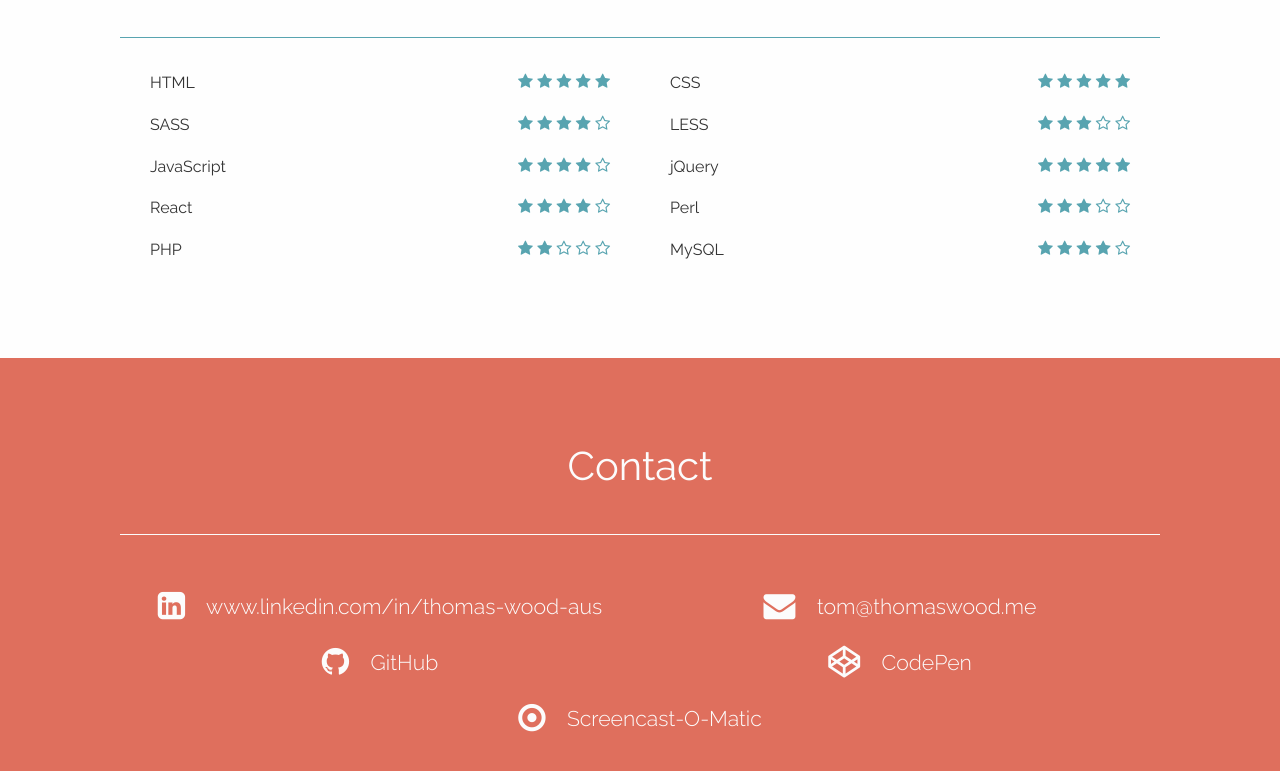
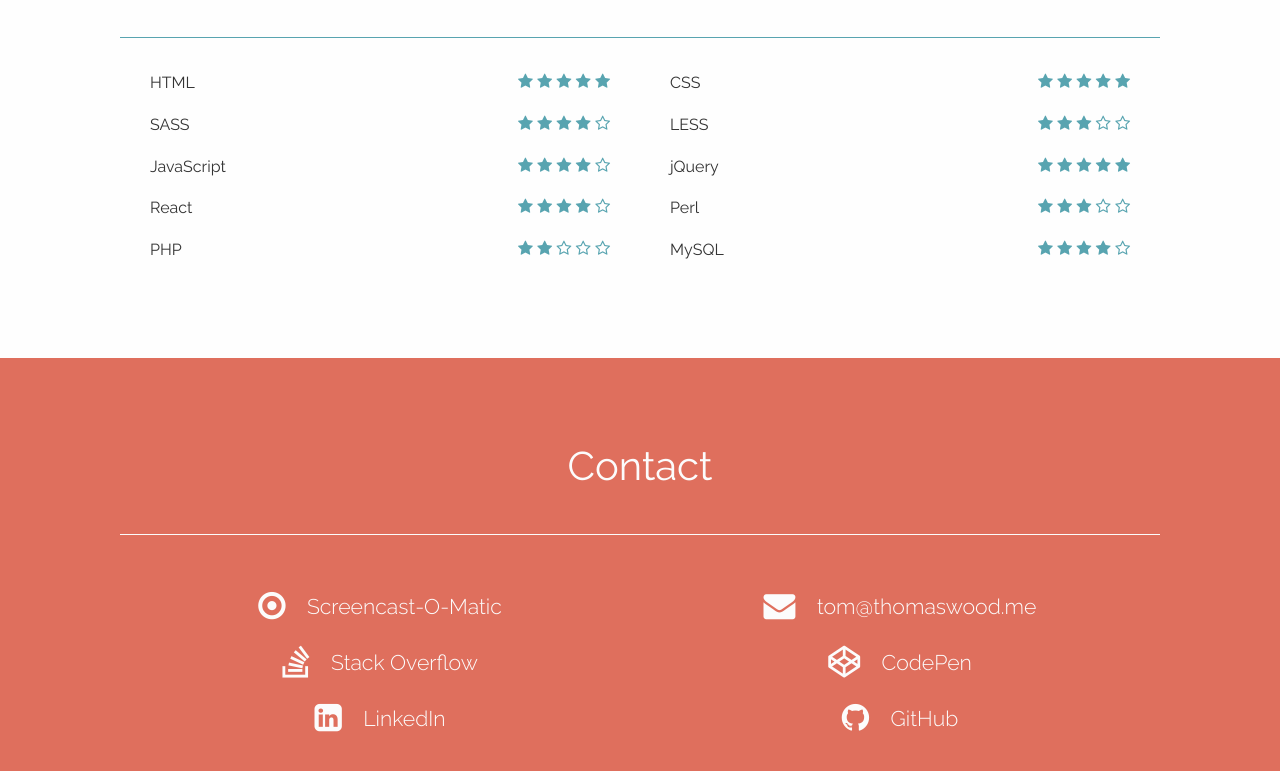
Before and after one commit to tomasswood/thomaswood.me, a plain HTML site: page index.html in a window 1280 px wide. Shown: the part 2871-3642 px from the top of the page. Drawn offline with Linux system fonts and the light colour scheme.

Commit message:
Added in Stack Overflow link and rearranged for OCD reasons

```diff
--- a/index.html
+++ b/index.html
@@ -284,19 +284,22 @@
             </div>
             <div class="divider"></div>
             <div class="footer-link">
-                <a href="https://www.linkedin.com/in/thomas-wood-aus" target="_blank" rel="noopener noreferrer"><i class="fa fa-linkedin-square" aria-hidden="true"></i> www.linkedin.com/in/thomas-wood-aus</a>
+                <a href="https://screencast-o-matic.com/u/h3Hj/thomas-wood" target="_blank" rel="noopener noreferrer"><i class="fa fa-dot-circle-o" aria-hidden="true"></i> Screencast-O-Matic</a>
             </div>
             <div class="footer-link">
                 <a href="mailto:tom@thomaswood.me" target="_blank" rel="noopener noreferrer" itemprop="email"><i class="fa fa-envelope" aria-hidden="true"></i> tom@thomaswood.me</a>
             </div>
             <div class="footer-link">
-                <a href="https://github.com/tomasswood" target="_blank" rel="noopener noreferrer"><i class="fa fa-github" aria-hidden="true"></i> GitHub</a>
+                <a href="https://stackoverflow.com/users/1850782/thomas-wood" target="_blank" rel="noopener noreferrer"><i class="fa fa-stack-overflow" aria-hidden="true"></i> Stack Overflow</a>
             </div>
             <div class="footer-link">
                 <a href="https://codepen.io/tomasswood/" target="_blank" rel="noopener noreferrer"><i class="fa fa-codepen" aria-hidden="true"></i> CodePen</a>
             </div>
             <div class="footer-link">
-                <a href="https://screencast-o-matic.com/u/h3Hj/thomas-wood" target="_blank" rel="noopener noreferrer"><i class="fa fa-dot-circle-o" aria-hidden="true"></i> Screencast-O-Matic</a>
+                <a href="https://www.linkedin.com/in/thomas-wood-aus" target="_blank" rel="noopener noreferrer"><i class="fa fa-linkedin-square" aria-hidden="true"></i> LinkedIn</a>
+            </div>
+            <div class="footer-link">
+                <a href="https://github.com/tomasswood" target="_blank" rel="noopener noreferrer"><i class="fa fa-github" aria-hidden="true"></i> GitHub</a>
             </div>
         </div>
     </footer>
```
